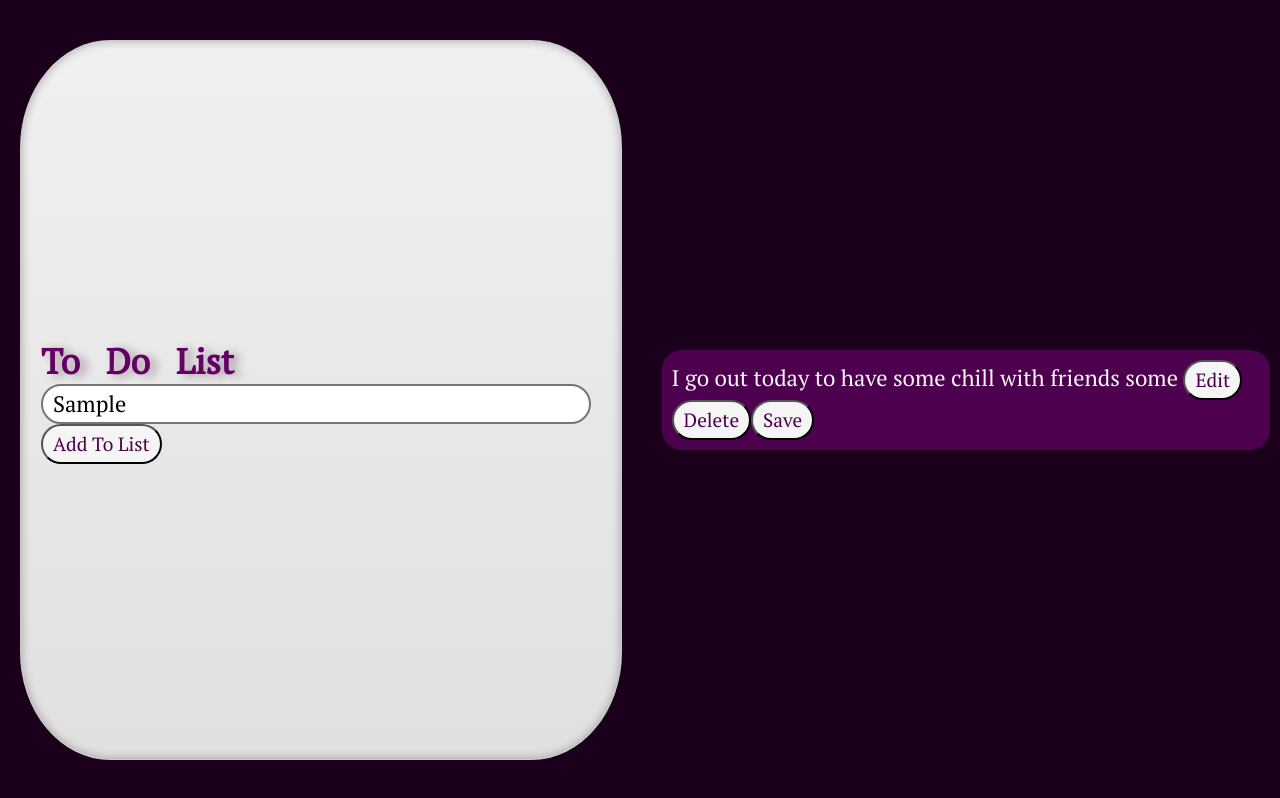
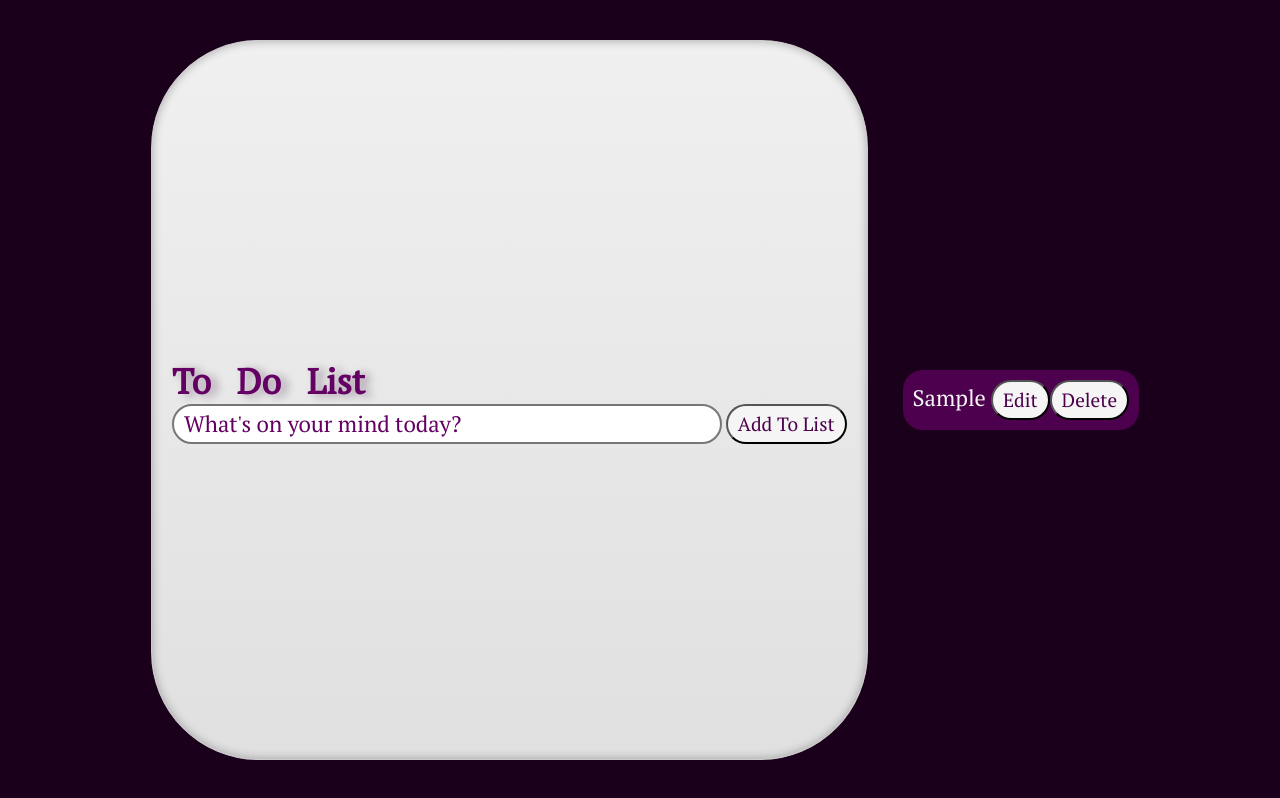
Before and after one commit to vickyaltitude/htmlweb, a plain HTML site: page Projects/toDo.html in a window 1280 px wide. Both pictures are taken after typing "Sample" into the empty fields and a click on the button "Add To List". Drawn offline with Linux system fonts and the light colour scheme; a web font is replaced by a local one.

Commit message:
some changes in to do list project

```diff
--- a/Projects/toDo.css
+++ b/Projects/toDo.css
@@ -5,19 +5,20 @@
 }
 html{
     height: 100vh;
-    width: 100%;
+    max-width: 100%;
     background-color: #1a001a;
     color: whitesmoke;
     font-family: 'PT Serif', serif;
 }
 body{
     height: 100vh;
-    width: 100%;
+    max-width: 100%;
     display: flex;
     justify-content: center;
     align-items: center;
     font-family: 'PT Serif', serif;
-    gap: 10px;
+    gap: 5px;
+
 }
 #box{
     height: 90%;
@@ -33,6 +34,7 @@ body{
     justify-content: center;
     align-items: center;
     font-family: 'PT Serif', serif;
+
 }
 p{
     font-size: 2.2rem;
@@ -95,14 +97,21 @@ input, button {
     color: whitesmoke;
   }
   li{
+    max-width: 740px;
     list-style: none;
     font-size: 1.4rem;
     font-family: 'PT Serif', serif;
     padding: 10px;
     margin: 10px;
     background-color: #4d004d;
-    border-radius: 20px;;
+    border-radius: 20px;
+    white-space: pre-wrap; /* Allow wrapping within words */
+    word-wrap: break-word;
 
+  }
+
+  #edit{
+    margin-left: 5px;
   }
 
   #edit:hover{
--- a/Projects/toDo.html
+++ b/Projects/toDo.html
@@ -15,13 +15,13 @@
     <section id="box">
         <section id="add-list">
             <p>To &nbsp;  Do  &nbsp; List</p>
-            <input type="text" input="inp" placeholder="What's on your mind today?">
-            <button type="button">Add To List</button>
+            <input type="text" id="inp" placeholder="What's on your mind today?">
+            <button id="btn" type="button">Add To List</button>
         </section>
     </section>
         <section id="view-list">
             <ul id="lists">
-                <li>I go out today to have some chill with friends some  <button id="edit">Edit</button> <button id="delete">Delete</button><button id="save">Save</button></li>
+
 
 
             </ul>
@@ -29,6 +29,6 @@
 
 
 
-    <script href="toDo.js"></script>
+    <script src="toDo.js"></script>
 </body>
 </html>
--- a/Projects/toDo.js
+++ b/Projects/toDo.js
@@ -0,0 +1,53 @@
+const input = document.getElementById("inp");
+const button = document.getElementById("btn");
+const lists = document.getElementById("lists");
+const box = document.getElementById("box");
+box.setAttribute("id","box");
+
+button.addEventListener("click",()=>{
+    if(input.value != "" && input.value.split(" ").join("") != ""){
+    const li = document.createElement("li");
+    const edit = document.createElement("button");
+    edit.setAttribute("id","edit");
+    edit.textContent = "Edit";
+    const del =   document.createElement("button");
+    del.setAttribute("id","delete");
+    del.textContent = "Delete";
+
+    edit.addEventListener("click",()=>{
+        const newValue = document.createElement("input")
+              newValue.value = li.innerText;
+
+
+              while (li.firstChild) {
+                li.removeChild(li.firstChild);
+            }
+
+
+            li.appendChild(newValue);
+        const save = document.createElement("button");
+        save.setAttribute("id","save");
+        save.textContent = "Save";
+        const del =   document.createElement("button");
+        del.setAttribute("id","delete");
+        del.textContent = "Delete";
+        li.appendChild(save);
+        li.appendChild(del);
+        li.removeChild(edit);
+
+
+    })
+
+
+
+    li.textContent= input.value;
+    li.appendChild(edit);
+    li.appendChild(del);
+    lists.appendChild(li);
+    input.value = ""
+    }
+    else if(input.value == ""){
+        alert("Enter something to add to the list");
+    }
+
+})
```
